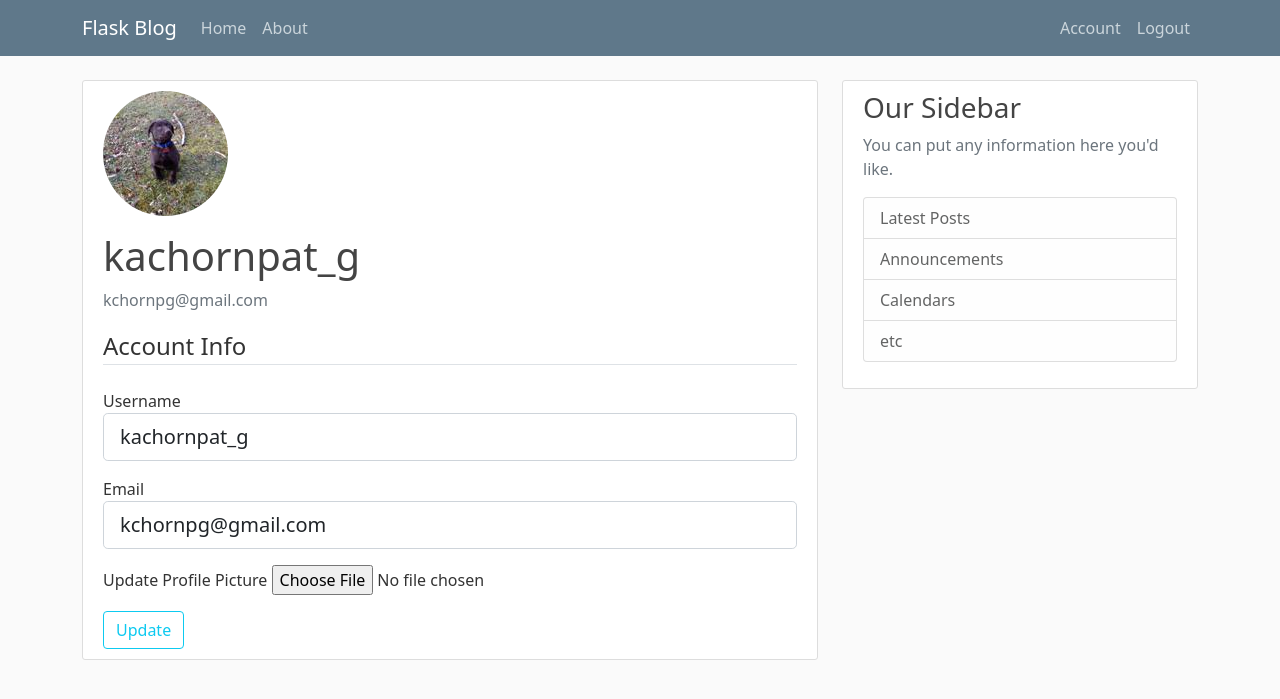
After one commit to Kachornpat/flask_tutorial, a Flask app: page /account in a window 1280 px wide. The commit adds this page. Shown: the top 699 px of the page. Run offline with Flask 3, Linux system fonts and the light colour scheme; a user stored in the database is signed in; some libraries are stand-ins or nearby versions.

Commit message:
update: user account and profile pic

```diff
--- a/hello/__init__.py
+++ b/hello/__init__.py
@@ -11,5 +11,7 @@ app.config['SQLALCHEMY_DATABASE_URI'] = 'sqlite:///site.db'
 db = SQLAlchemy(app)
 bcrypt = Bcrypt(app)
 login_manager = LoginManager(app)
+login_manager.login_view = 'login'
+login_manager.login_message_category = 'info'
 
 from hello import routes
--- a/hello/forms.py
+++ b/hello/forms.py
@@ -1,32 +1,64 @@
 from flask_wtf import FlaskForm
+from flask_wtf.file import FileField, FileAllowed
+from flask_login import current_user
 from wtforms import StringField, PasswordField, SubmitField, BooleanField
 from wtforms.validators import DataRequired, Length, Email, EqualTo, ValidationError
 from hello.models import User
 
+
 class RegistrationForm(FlaskForm):
-    username = StringField('Username',
-                           validators=[DataRequired(), Length(min=2, max=20)])
-    email = StringField('Email',
-                        validators=[DataRequired(), Email()])
-    password = PasswordField('Password', validators=[DataRequired()])
-    confirm_password = PasswordField('Confirm Password',
-                                     validators=[DataRequired(), EqualTo('password')])
-    submit = SubmitField('Sign Up')
+    username = StringField(
+        "Username", validators=[DataRequired(), Length(min=2, max=20)]
+    )
+    email = StringField("Email", validators=[DataRequired(), Email()])
+    password = PasswordField("Password", validators=[DataRequired()])
+    confirm_password = PasswordField(
+        "Confirm Password", validators=[DataRequired(), EqualTo("password")]
+    )
+    submit = SubmitField("Sign Up")
 
     def validate_username(self, username):
         user = User.query.filter_by(username=username.data).first()
         if user:
-            raise ValidationError('That username is taken. Please Choose a different one.')
+            raise ValidationError(
+                "That username is taken. Please Choose a different one."
+            )
 
     def validate_email(self, email):
         user = User.query.filter_by(email=email.data).first()
         if user:
-            raise ValidationError('That email is taken. Please Choose a different one.')
+            raise ValidationError("That email is taken. Please Choose a different one.")
 
 
 class LoginForm(FlaskForm):
-    email = StringField('Email',
-                        validators=[DataRequired(), Email()])
-    password = PasswordField('Password', validators=[DataRequired()])
-    remember = BooleanField('Remember Me')
-    submit = SubmitField('Login')
+    email = StringField("Email", validators=[DataRequired(), Email()])
+    password = PasswordField("Password", validators=[DataRequired()])
+    remember = BooleanField("Remember Me")
+    submit = SubmitField("Login")
+
+
+class UpdateAccountForm(FlaskForm):
+    username = StringField(
+        "Username", validators=[DataRequired(), Length(min=2, max=20)]
+    )
+    email = StringField("Email", validators=[DataRequired(), Email()])
+    picture = FileField(
+        "Update Profile Picture", validators=[FileAllowed(["jpg", "png"])]
+    )
+    submit = SubmitField("Update")
+
+    def validate_username(self, username):
+        if username.data != current_user.username:
+            user = User.query.filter_by(username=username.data).first()
+            if user:
+                raise ValidationError(
+                    "That username is taken. Please Choose a different one."
+                )
+
+    def validate_email(self, email):
+        if email.data != current_user.email:
+            user = User.query.filter_by(email=email.data).first()
+            if user:
+                raise ValidationError(
+                    "That email is taken. Please Choose a different one."
+                )
--- a/hello/routes.py
+++ b/hello/routes.py
@@ -1,7 +1,11 @@
-from flask import render_template, url_for, flash, redirect
+import os
+import secrets
+from PIL import Image
+from flask import render_template, url_for, flash, redirect, request
 from hello import app, bcrypt, db
-from hello.forms import RegistrationForm, LoginForm
+from hello.forms import RegistrationForm, LoginForm, UpdateAccountForm
 from hello.models import User, Post
+from flask_login import login_user, current_user, logout_user, login_required
 
 posts = [
     {
@@ -30,6 +34,9 @@ def about():
 
 @app.route("/register", methods=['GET', 'POST'])
 def register():
+    if current_user.is_authenticated:
+        return redirect(url_for('home'))
+
     form = RegistrationForm()
     if form.validate_on_submit():
         hashed_password = bcrypt.generate_password_hash(form.password.data).decode('utf-8')
@@ -42,8 +49,55 @@ def register():
 
 @app.route("/login", methods=['GET', 'POST'])
 def login():
+    if current_user.is_authenticated:
+        return redirect(url_for('home'))
     form = LoginForm()
     if form.validate_on_submit():
         user = User.query.filter_by(email=form.email.data).first()
-        flash('Login Unsuccessful. Please check username and password', 'danger')
+        if user and bcrypt.check_password_hash(user.password, form.password.data):
+            login_user(user, remember=form.remember.data)
+            next_page = request.args.get('next')
+            return redirect(next_page) if next_page else redirect(url_for('home'))
+        else:
+            flash('Login Unsuccessful. Please check email and password', 'danger')
     return render_template('login.html', title='login', form=form)
+
+@app.route("/logout")
+def logout():
+    logout_user()
+    return redirect(url_for('home'))
+
+def save_picture(form_picture):
+    random_hex = secrets.token_hex(8)
+    _, f_ext = os.path.splitext(form_picture.filename)
+    picture_fn = random_hex + f_ext
+    picture_path = os.path.join(app.root_path, 'static/profile_pics', picture_fn)
+
+    output_size = (125, 125)
+    i = Image.open(form_picture)
+    i.thumbnail(output_size)
+    i.save(picture_path)
+
+    return picture_fn
+
+@app.route("/account", methods=['GET', 'POST'])
+@login_required
+def account():
+    form = UpdateAccountForm()
+    if form.validate_on_submit():
+        if form.picture.data:
+            picture_file = save_picture(form.picture.data)
+            current_user.image_file = picture_file
+        current_user.username = form.username.data
+        current_user.email = form.email.data
+        db.session.commit()
+        flash('Your account has been updated!', 'success')
+        return redirect(url_for('account'))
+    elif request.method == 'GET':
+        form.username.data = current_user.username
+        form.email.data = current_user.email
+    image_file = url_for('static', filename='profile_pics/' + current_user.image_file)
+    return render_template('account.html',
+                           title='Account',
+                           image_file=image_file,
+                           form=form)
--- /dev/null
+++ b/hello/templates/account.html
@@ -0,0 +1,62 @@
+{% extends "layout.html" %}
+{% block content %}
+    <div class="content-section">
+        <div class="media">
+            <img class="rounded-circle account-img" src="{{ image_file }}">
+            <div class="media-body">
+                <h2 class="account-heading">{{ current_user.username }}</h2>
+                <p class="text-secondary">{{ current_user.email}}</p>
+            </div>
+        </div>
+        <!-- FORM HERE -->
+
+            <form method="POST" action="" enctype="multipart/form-data">
+                {{ form.hidden_tag() }}
+                <fieldset class="form-group">
+                    <legend class="border-bottom mb-4">
+                        Account Info
+                    </legend>
+                    <div class="form-group mb-3">
+                        {{ form.username.label(class="form-control-label")}}
+                        {% if form.username.errors %}
+                            {{ form.username(class="form-control form-control-lg is-invalid") }}
+                            <div class="invalid-feedback">
+                                {% for error in form.username.errors %}
+                                    <span>{{ error }}</span>
+                                {% endfor %}
+                            </div>
+                        {% else %}
+                            {{ form.username(class="form-control form-control-lg")}}
+                        {% endif %}
+                    </div>
+                    <div class="form-group mb-3">
+                        {{ form.email.label(class="form-control-label")}}
+                        {% if form.email.errors %}
+                            {{ form.email(class="form-control form-control-lg is-invalid") }}
+                            <div class="invalid-feedback">
+                                {% for error in form.email.errors %}
+                                    <span>{{ error }}</span>
+                                {% endfor %}
+                            </div>
+                        {% else %}
+                            {{ form.email(class="form-control form-control-lg")}}
+                        {% endif %}
+					</div>
+					<div class="form-group mb-3">
+						{{ form.picture.label() }}
+						{{ form.picture(class="form-control-file") }}</br>
+						{% if form.picture.errors %}
+							{% for error in form.picture.errors %}
+								<span class="text-danger">{{ error }}</span></br>
+							{% endfor %}
+						{% endif %}
+					</div>
+                </fieldset>
+
+                <div class="form-group">
+                    {{ form.submit(class="btn btn-outline-info")}}
+                </div>
+            </form>
+
+    </div>
+{% endblock content %}
--- a/hello/templates/layout.html
+++ b/hello/templates/layout.html
@@ -25,14 +25,19 @@
               <span class="navbar-toggler-icon"></span>
             </button>
             <div class="collapse navbar-collapse" id="navbarToggle">
-              <div class="navbar-nav mr-auto">
+              <div class="navbar-nav me-auto">
                 <a class="nav-item nav-link" href="{{ url_for('home') }}">Home</a>
                 <a class="nav-item nav-link" href="{{ url_for('about') }}">About</a>
               </div>
               <!-- Navbar Right Side -->
               <div class="navbar-nav">
-                <a class="nav-item nav-link" href="{{ url_for('login') }}">Login</a>
-                <a class="nav-item nav-link" href="{{ url_for('register') }}">Register</a>
+                {% if current_user.is_authenticated %}
+                  <a class="nav-item nav-link" href="{{ url_for('account') }}">Account</a>
+                  <a class="nav-item nav-link" href="{{ url_for('logout') }}">Logout</a>
+                {% else %}
+                  <a class="nav-item nav-link" href="{{ url_for('login') }}">Login</a>
+                  <a class="nav-item nav-link" href="{{ url_for('register') }}">Register</a>
+                {% endif %}
               </div>
             </div>
           </div>
```
Also changed, not shown: hello/static/profile_pics/1baacc63c96b1e85.jpg (added), hello/static/profile_pics/582bcac2ae25acfc.jpg (added), hello/static/profile_pics/default.jpg (added), hello/static/profile_pics/e47ad9d308657d20.jpg (added), instance/site.db.
